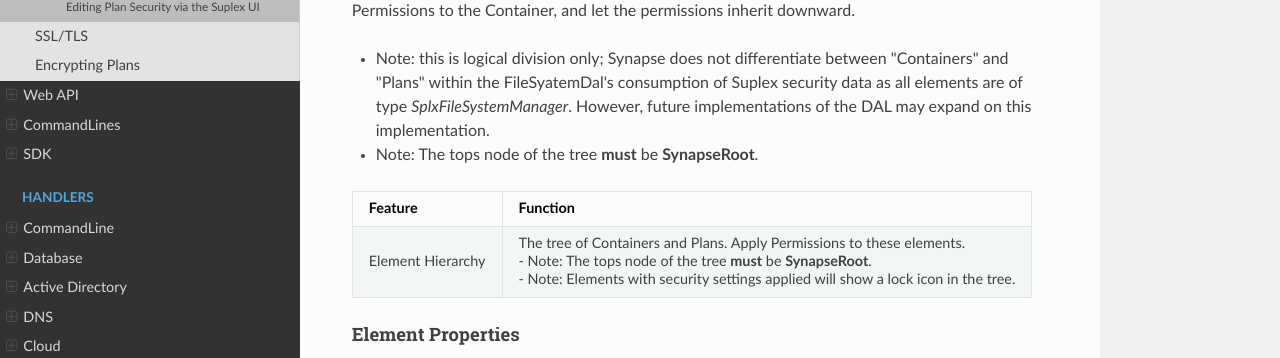
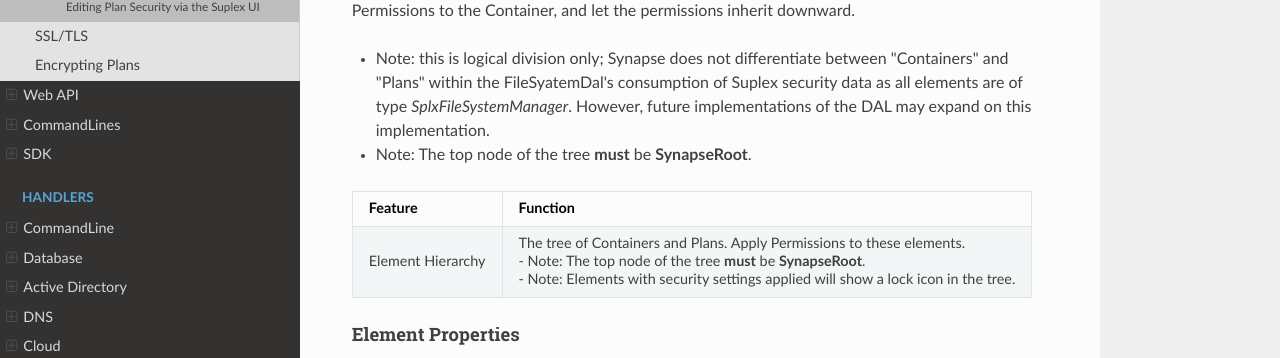
Before and after one commit to SynapseProject/synapse.docs, an MkDocs documentation site: the page built from docs/run/setup/rbac.md, in a window 1280 px wide and 900 px high, scrolled down 2687 px. Shown: the part 113-471 px from the top of the window. Built offline with MkDocs 1.6.1, drawn with Linux system fonts in a browser that asks for light colours; nearby versions of some CDN libraries; old or Windows-style settings are respelled for this version of MkDocs.

Commit message:
you're the tops;

```diff
--- a/docs/run/setup/rbac.md
+++ b/docs/run/setup/rbac.md
@@ -69,11 +69,11 @@ To Edit security, open the SuplexAdmin UI, and create/open a Security.splx file.
 When securing Plans, best practice is to group Plan elements within a "Container," apply Permissions to the Container, and let the permissions inherit downward.
 
 - Note: this is logical division only; Synapse does not differentiate between "Containers" and "Plans" within the FileSyatemDal's consumption of Suplex security data as all elements are of type *SplxFileSystemManager*.  However, future implementations of the DAL may expand on this implementation.
-- Note: The tops node of the tree **must** be **SynapseRoot**.
+- Note: The top node of the tree **must** be **SynapseRoot**.
 
 |Feature|Function
 |-|-
-|Element Hierarchy|The tree of Containers and Plans.  Apply Permissions to these elements.<br>- Note: The tops node of the tree **must** be **SynapseRoot**.<br>- Note: Elements with security settings applied will show a lock icon in the tree.
+|Element Hierarchy|The tree of Containers and Plans.  Apply Permissions to these elements.<br>- Note: The top node of the tree **must** be **SynapseRoot**.<br>- Note: Elements with security settings applied will show a lock icon in the tree.
 
 #### Element Properties
 |Feature|Function
```
